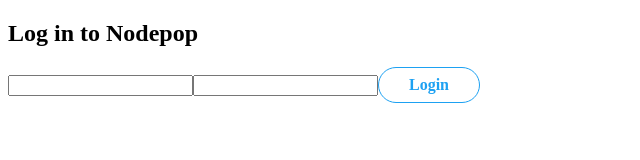
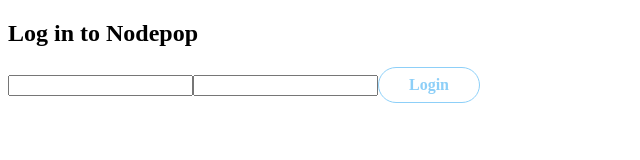
Before and after one commit to Balexo/React_practica, a React (Create React App) app in the folder wallapop/: page / in a window 1280 px wide. Shown: the top 160 px of the page, without its empty margins (0-640 px from the left). Built offline with nearby package versions, Linux system fonts and the light colour scheme.

Commit message:
Email and password inputs controled

```diff
--- a/wallapop/src/pages/adverts/advertsPage.js
+++ b/wallapop/src/pages/adverts/advertsPage.js
@@ -1,8 +1,6 @@
 //import { useState } from "react";
 //import { getAdverts } from "../service";
 import styles from "./advertsPage.module.css";
-
-console.log(styles);
 
 const adds = [
   {
--- a/wallapop/src/pages/auth/LoginPage.js
+++ b/wallapop/src/pages/auth/LoginPage.js
@@ -1,23 +1,39 @@
 import { login } from "../service";
 import { Button } from "../../components/Button";
+import { useState } from "react";
 
 export function LoginPage({ onLogin }) {
+  const [email, setEmail] = useState("");
+  const [password, setPassword] = useState("");
   const handleSubmit = (event) => {
     event.preventDefault();
 
     const response = login({
-      email: event.target.email.value,
-      password: event.target.password.value,
+      email,
+      password,
     });
     onLogin();
   };
+  const buttonDisabled = !email || !password;
   return (
     <div>
       <h1>Log in to Nodepop</h1>
       <form onSubmit={handleSubmit}>
-        <input type="text" name="email"></input>
-        <input type="password" name="password"></input>
-        <Button type="submit">Login</Button>
+        <input
+          type="text"
+          name="email"
+          value={email}
+          onChange={(event) => setEmail(event.target.value)}
+        ></input>
+        <input
+          type="password"
+          name="password"
+          value={password}
+          onChange={(event) => setPassword(event.target.value)}
+        ></input>
+        <Button type="submit" disabled={buttonDisabled}>
+          Login
+        </Button>
       </form>
     </div>
   );
```
